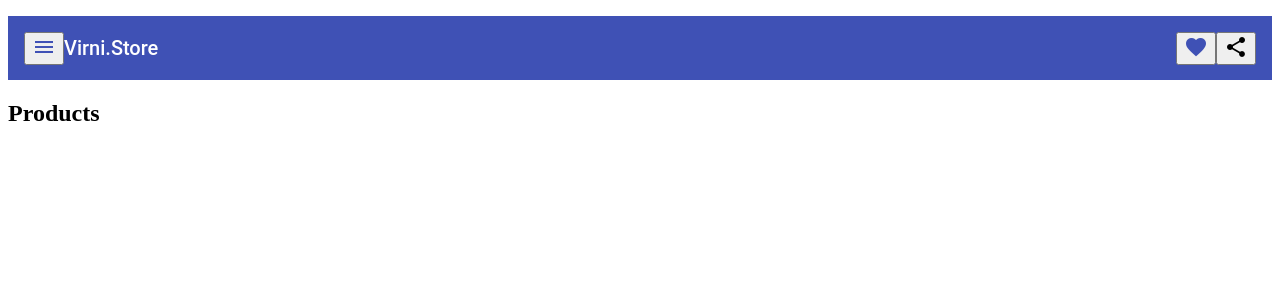
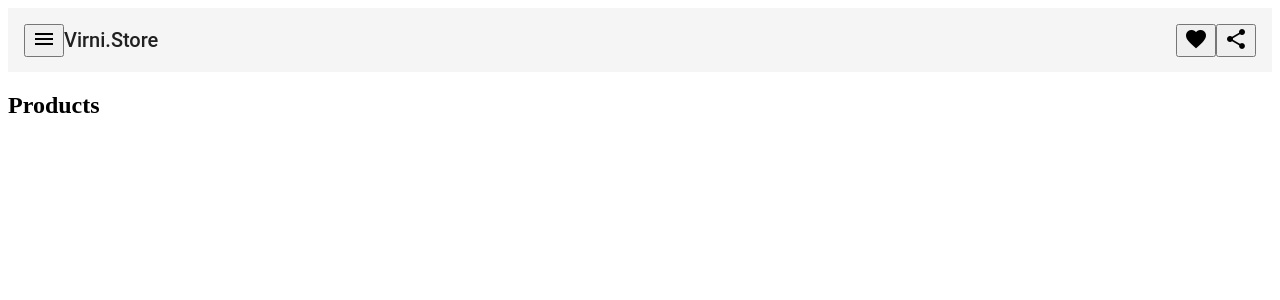
Before and after one commit to AndriiFedoriv/angular-virni-1.0, an Angular app: page / in a window 1280 px wide. Shown: the top 300 px of the page. Built offline with nearby package versions, Linux system fonts and the light colour scheme.

Commit message:
2 files modified

```diff
--- a/angular.json
+++ b/angular.json
@@ -73,6 +73,7 @@
             "tsConfig": "src/tsconfig.spec.json",
             "karmaConfig": "src/karma.conf.js",
             "styles": [
+              "src/theme.scss",
               "styles.css"
             ],
             "scripts": [],
--- a/src/app/toolbar/toolbar.component.html
+++ b/src/app/toolbar/toolbar.component.html
@@ -1,15 +1,13 @@
-<p>
-<mat-toolbar color="primary">
+<mat-toolbar>
  <button mat-icon-button class="example-icon" aria-label="Example icon-button with menu icon">
-  <mat-icon color="primary">menu</mat-icon>
+  <mat-icon>menu</mat-icon>
 </button>
 <span>Virni.Store</span>
 <span class="example-spacer"></span>
 <button mat-icon-button class="example-icon favorite-icon" aria-label="Example icon-button with heart icon">
-  <mat-icon color="primary">favorite</mat-icon>
+  <mat-icon>favorite</mat-icon>
 </button>
 <button mat-icon-button class="example-icon" aria-label="Example icon-button with share icon">
  <mat-icon>share</mat-icon>
 </button>
 </mat-toolbar>
-</p>
```
